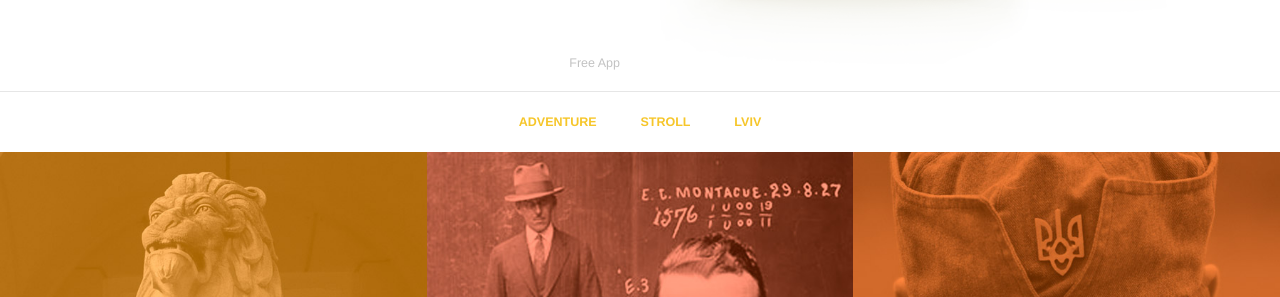
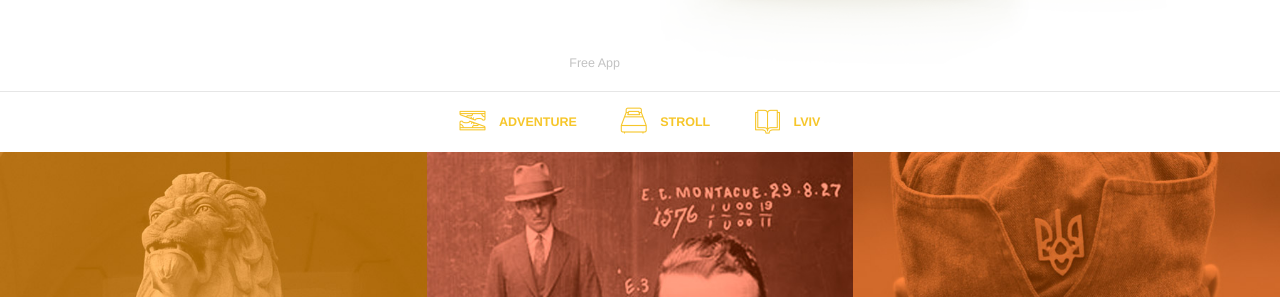
Before and after one commit to tripme/tripme.github.io, a Jekyll site: the page built from _posts/en/0001-01-20-home.md, in a window 1280 px wide. Shown: the part 469-766 px from the top of the page. Built offline with Jekyll 4.4.1, drawn with Linux system fonts in a browser that asks for light colours.

Commit message:
add icomoon font

```diff
--- a/_layouts/home.html
+++ b/_layouts/home.html
@@ -22,9 +22,9 @@ layout: default
 </div>
 
 <nav class="home-menu">
-    <a href="#">{{ site.data.l10n.t[page.lang].home.adventure }}</a>
-    <a href="#">{{ site.data.l10n.t[page.lang].home.stroll }}</a>
-    <a href="#">{{ site.data.l10n.t[page.lang].home.lviv }}</a>
+    <a href="#"><span class="icon-shoes"></span> {{ site.data.l10n.t[page.lang].home.adventure }}</a>
+    <a href="#"><span class="icon-bed"></span> {{ site.data.l10n.t[page.lang].home.stroll }}</a>
+    <a href="#"><span class="icon-book"></span> {{ site.data.l10n.t[page.lang].home.lviv }}</a>
 </nav>
 
 <div class="routes">
--- a/_scss/main-new.scss
+++ b/_scss/main-new.scss
@@ -11,6 +11,7 @@ $linkColor: $accentColor;
 $linkColorHover: darken($accentColor,12.5%);
 
 @import 'vendor/coriolan-ui/coriolan-ui';
+@import 'vendor/icomoon';
 
 @import 'sidebar';
 @import 'home-menu';
--- a/assets/css/main-new.css
+++ b/assets/css/main-new.css
@@ -535,6 +535,64 @@ img {
   text-align: right;
 }
 
+@font-face {
+  font-family: 'icomoon';
+  src: url("../fonts/icomoon.eot?w6xhmc");
+  src: url("../fonts/icomoon.eot?w6xhmc#iefix") format("embedded-opentype"), url("../fonts/icomoon.ttf?w6xhmc") format("truetype"), url("../fonts/icomoon.woff?w6xhmc") format("woff"), url("../fonts/icomoon.svg?w6xhmc#icomoon") format("svg");
+  font-weight: normal;
+  font-style: normal;
+}
+
+[class^="icon-"], [class*=" icon-"] {
+  /* use !important to prevent issues with browser extensions that change fonts */
+  font-family: 'icomoon' !important;
+  speak: none;
+  font-style: normal;
+  font-weight: normal;
+  font-variant: normal;
+  text-transform: none;
+  line-height: 1;
+  /* Better Font Rendering =========== */
+  -webkit-font-smoothing: antialiased;
+  -moz-osx-font-smoothing: grayscale;
+}
+
+.icon-cathedral:before {
+  content: "\e363";
+}
+
+.icon-bed:before {
+  content: "\e42e";
+}
+
+.icon-cutlery:before {
+  content: "\e4e6";
+}
+
+.icon-stopwatch:before {
+  content: "\e2c7";
+}
+
+.icon-pin:before {
+  content: "\e342";
+}
+
+.icon-book:before {
+  content: "\e3f3";
+}
+
+.icon-map:before {
+  content: "\e339";
+}
+
+.icon-shoes:before {
+  content: "\e47a";
+}
+
+.icon-menu:before {
+  content: "\e602";
+}
+
 .sidebar {
   position: fixed;
   top: 0;
@@ -553,6 +611,14 @@ img {
   font-weight: 700;
   display: inline-block;
   padding: 22px 20px;
+}
+
+.home-menu a [class^="icon-"] {
+  margin-right: 10px;
+  position: relative;
+  top: 6px;
+  font-size: 26px;
+  line-height: 0;
 }
 
 .golden-links a {
```
Also changed, not shown: _scss/_home-menu.scss (+8 -0 lines), _scss/vendor/_icomoon.scss (added, +53 -0 lines), assets/fonts/icomoon.ttf (added), assets/fonts/icomoon.woff (added), 2 other files.
